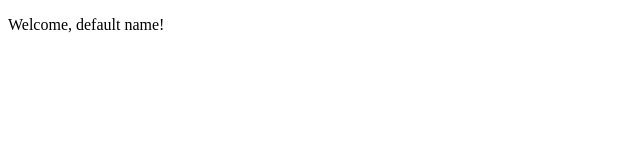
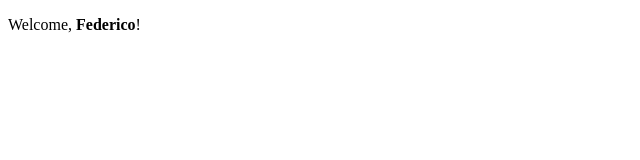
Before and after one commit to federicomera95/develhope, a React (Create React App) app in the folder react-project/: page / in a window 1280 px wide. Shown: the top 160 px of the page, without its empty margins (0-640 px from the left). Built offline with nearby package versions, Linux system fonts and the light colour scheme.

Commit message:
feat: es 13

```diff
--- /dev/null
+++ b/react-project/src/es_13/App.jsx
@@ -0,0 +1,13 @@
+import React from "react";
+import { Welcome } from "./welcome";
+
+
+export class App extends React.Component {
+    render() {
+        return (
+            <div>
+                <Welcome name={<strong>Federico</strong>} />
+            </div>
+        );
+    }
+}
--- /dev/null
+++ b/react-project/src/es_13/welcome.jsx
@@ -0,0 +1,13 @@
+import React from "react";
+
+
+
+export class Welcome extends React.Component {
+    render() {
+        return (
+            <>
+                <p>Welcome, {this.props.name}!</p>
+            </>
+        );
+    }
+}
--- a/react-project/src/index.jsx
+++ b/react-project/src/index.jsx
@@ -1,6 +1,6 @@
 import React from 'react';
 import ReactDOM from 'react-dom/client';
-import { App } from './es_11/App';
+import { App } from './es_13/App';
 
 
 const root = ReactDOM.createRoot(document.getElementById('root'));
```
